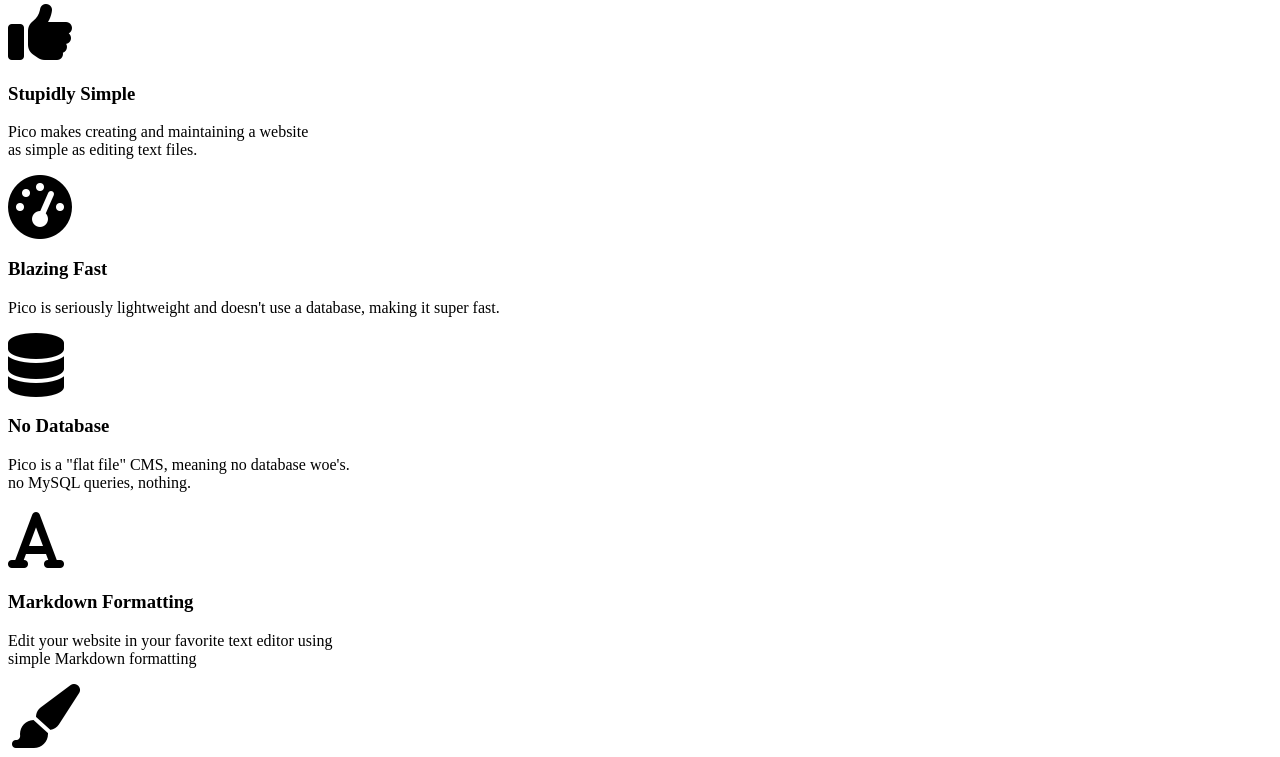
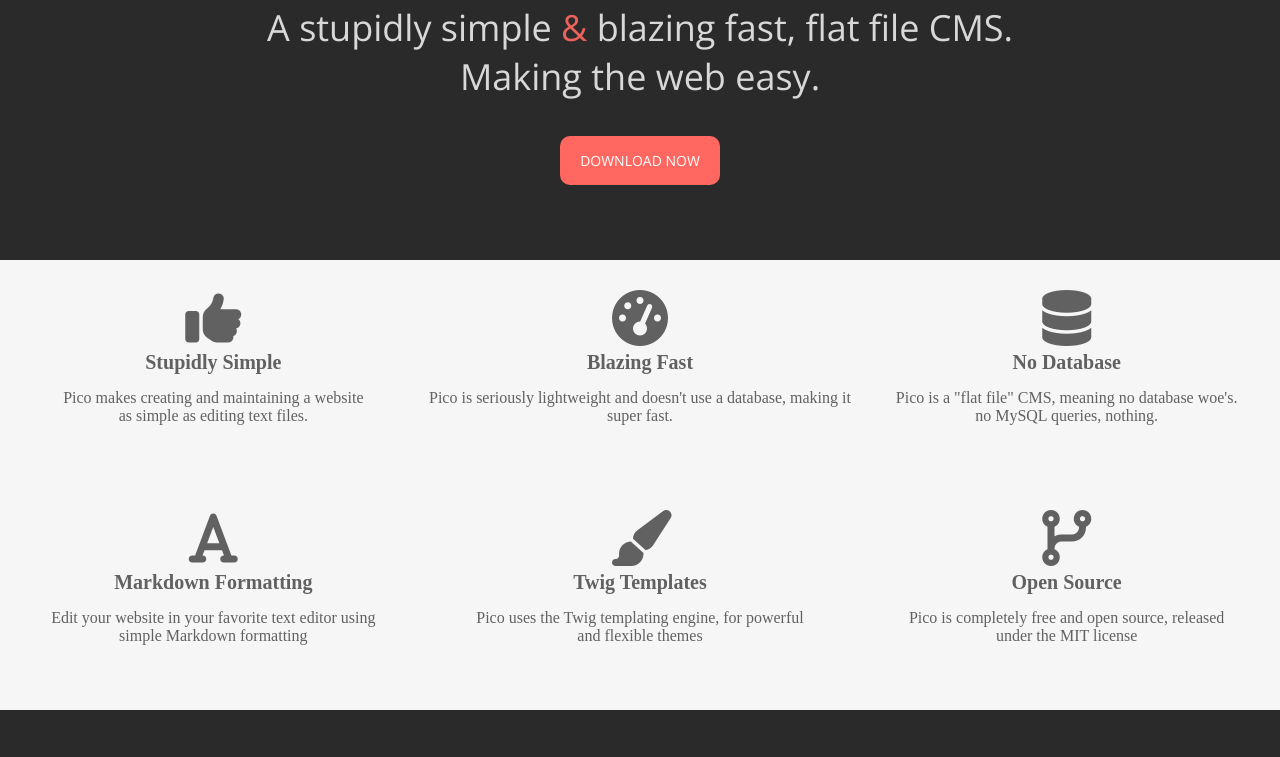
Before and after one commit to unfilterednick/week1intermediate, a plain HTML site: page index.html in a window 1280 px wide. Shown: the part 232-989 px from the top of the page. Drawn offline with nearby package versions, Linux system fonts and the light colour scheme.

Commit message:
completed main.css

```diff
--- a/index.html
+++ b/index.html
@@ -14,7 +14,7 @@
     <!-- Font Awesome - for Icons -->
     <script src="https://use.fontawesome.com/9a77ea3aef.js"></script>
 
-    <link rel="stylesheet" href="css.main.css">
+    <link rel="stylesheet" href="css/main.css">
 </head>
 <body>
     <!-- Navigation -->
```
